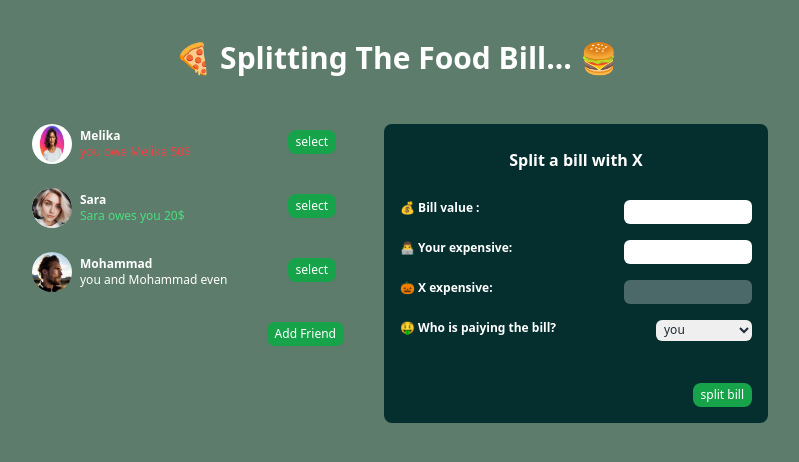
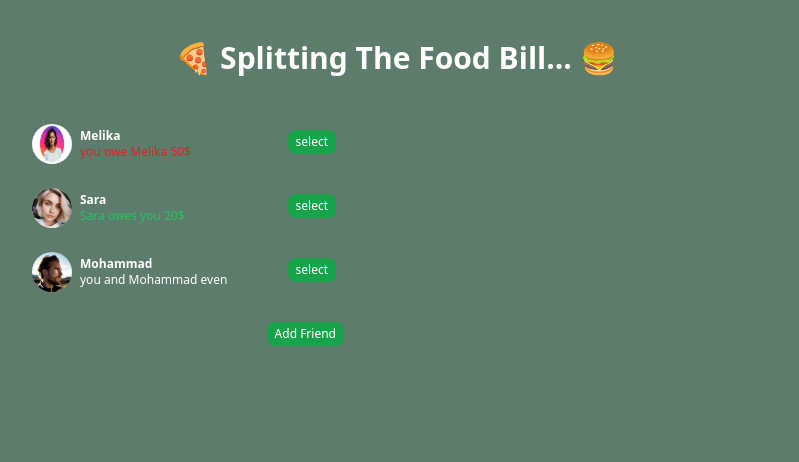
Before and after one commit to zahra-hjri/eat-split, a React (Vite) app: page / in a window 1280 px wide. Shown: the top 462 px of the page, without its empty margins (244-1043 px from the left). Built offline with nearby package versions, Linux system fonts and the light colour scheme.

Commit message:
handle split form

```diff
--- a/src/App.jsx
+++ b/src/App.jsx
@@ -8,11 +8,21 @@ import FriendData from "./FriendData";
 import Split from "./components/Split/Split";
 
 function App() {
-  const [openFormAddFriend, setOpenFormAddFriend] = useState(false);
   const [friends, setFriends] = useState(FriendData);
-  const handleOpenAddFriend = () => {
-    setOpenFormAddFriend(!openFormAddFriend);
+  const [showAddFriend, setShowAddFriend] = useState(false);
+  const [selectedFriend, setSelectedFriend] = useState(null);
+
+  const handleShowAddFriend = () => {
+    setShowAddFriend((show) => !show);
   };
+
+  const handleSelection = (friend) => {
+    // setSelectedFriend(friend);
+    setSelectedFriend((selested) =>
+      selested?.id === friend.id ? null : friend
+    );
+  };
+
   return (
     <div className="app min-h-screen">
       <h1 className="font-bold text-white text-xl md:text-2xl lg:text-3xl flex justify-center pt-10">
@@ -20,18 +30,22 @@ function App() {
       </h1>
       <div className="py-8 md:flex md:justify-center">
         <div className="sideBar flex flex-col w-72 lg:w-80 mx-auto md:mx-5">
-          <FriendList friends={friends} />
-          {openFormAddFriend && (
+          <FriendList
+            friends={friends}
+            selectedFriend={selectedFriend}
+            onSelection={handleSelection}
+          />
+          {showAddFriend && (
             <AddFriendForm friends={friends} setFriends={setFriends} />
           )}
           <div className="text-white flex justify-end my-3">
-            <Button onOpenFormAdd={handleOpenAddFriend}>
-              {openFormAddFriend ? "Close" : "Add Friend"}
+            <Button onClick={handleShowAddFriend}>
+              {showAddFriend ? "Close" : "Add Friend"}
             </Button>
           </div>
         </div>
-        <div className="w-72 lg:w-96 mx-auto md:mx-5 py-4">
-          <Split />
+        <div className="w-72 md:w-80 lg:w-96 mx-auto md:mx-5 py-4">
+          {selectedFriend && <Split selectedFriend={selectedFriend} />}
         </div>
       </div>
     </div>
--- a/src/components/AddFriendForm/AddFriendForm.jsx
+++ b/src/components/AddFriendForm/AddFriendForm.jsx
@@ -5,7 +5,7 @@ import FriendData from "../../FriendData";
 const AddFriendForm = ({ friends, setFriends }) => {
   const freindsInitialNumber = FriendData.length + 1;
   const [name, setName] = useState("");
-  const [image, setImage] = useState("././image");
+  const [image, setImage] = useState("https://image.jpg");
   const [id, setId] = useState(freindsInitialNumber);
 
   const handleSubmit = (e) => {
@@ -13,13 +13,14 @@ const AddFriendForm = ({ friends, setFriends }) => {
     if (!name || !image) return;
     setId(id + 1);
     const newFriend = {
+      id,
       name,
+      balance: 0,
       image: `./${id}.jpg`,
-      balance: 0,
-      id,
     };
 
     setName("");
+
     setFriends([...friends, newFriend]);
     // setOpenFormAddFriend(!openFormAddFriend);
   };
--- a/src/components/Button/Button.jsx
+++ b/src/components/Button/Button.jsx
@@ -1,8 +1,8 @@
-const Button = ({ children, onOpenFormAdd }) => {
+const Button = ({ children, onClick }) => {
   return (
     <div>
       <button
-        onClick={onOpenFormAdd}
+        onClick={onClick}
         className="bg-green-600 rounded-lg px-2 py-1 text-xs"
       >
         {children}
--- a/src/components/Friend/Friend.jsx
+++ b/src/components/Friend/Friend.jsx
@@ -1,8 +1,13 @@
 import Button from "../Button/Button";
 
-const Friend = ({ friend }) => {
+const Friend = ({ friend, onSelection, selectedFriend }) => {
+  const isOpen = selectedFriend?.id === friend.id;
   return (
-    <div className="flex justify-between my-2 p-2 rounded-lg hover:bg-teal-900">
+    <div
+      className={`flex justify-between my-2 p-2 rounded-lg ${
+        isOpen ? "bg-teal-900" : ""
+      }`}
+    >
       <div className="imgAndName flex">
         <div>
           <img
@@ -17,19 +22,21 @@ const Friend = ({ friend }) => {
             <span className="text-white">you and {friend.name} even</span>
           )}
           {friend.balance > 0 && (
-            <span className="text-green-400">
+            <span className="text-green-500">
               {friend.name} owes you {friend.balance}$
             </span>
           )}
           {friend.balance < 0 && (
-            <span className="text-red-500">
+            <span className="text-red-600">
               you owe {friend.name} {Math.abs(friend.balance)}$
             </span>
           )}
         </div>
       </div>
-      <div className="btnn mt-1">
-        <Button>select</Button>
+      <div className=" mt-1">
+        <Button onClick={() => onSelection(friend)}>
+          {isOpen ? "close" : "select"}
+        </Button>
       </div>
     </div>
   );
--- a/src/components/FriendList/FriendList.jsx
+++ b/src/components/FriendList/FriendList.jsx
@@ -1,14 +1,21 @@
 import Friend from "../Friend/Friend";
 // import FriendData from "../../FriendData";
 
-const FriendList = ({ friends }) => {
+const FriendList = ({ friends, selectedFriend, onSelection }) => {
   // const friends = FriendData;
 
   return (
     <div className="">
       <div className=" text-white">
         {friends.map((friend) => {
-          return <Friend key={friend.id} friend={friend} />;
+          return (
+            <Friend
+              key={friend.id}
+              friend={friend}
+              selectedFriend={selectedFriend}
+              onSelection={onSelection}
+            />
+          );
         })}
       </div>
     </div>
--- a/src/components/Split/Split.jsx
+++ b/src/components/Split/Split.jsx
@@ -1,13 +1,13 @@
 import Button from "../Button/Button";
 
-const Split = () => {
+const Split = ({ selectedFriend }) => {
   const handleSubmit = (e) => {
     e.prevantDefault();
   };
   return (
     <div className="bg-teal-950 p-4 rounded-lg">
       <h2 className="text-white font-bold text-center mt-2 mb-7">
-        Split a bill with X{" "}
+        Split a bill with {selectedFriend.name}
       </h2>
       <form onSubmit={handleSubmit}>
         <div className="flex justify-between">
@@ -24,7 +24,7 @@ const Split = () => {
         </div>
         <div className="flex justify-between mt-4">
           <label className="text-xs font-bold text-white">
-            🎃 X expensive:
+            🎃 {selectedFriend.name} expensive:
           </label>
           <input disabled className="w-32 rounded-md text-xs p-1" type="text" />
         </div>
@@ -34,7 +34,7 @@ const Split = () => {
           </label>
           <select className="w-24 rounded-md text-xs px-1 pb-0.5" type="text">
             <option>you</option>
-            <option>X</option>
+            <option>{selectedFriend.name}</option>
           </select>
         </div>
         <div className="flex justify-end mt-10 text-white">
```
